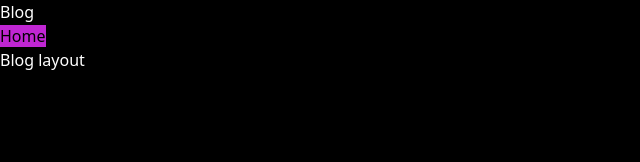
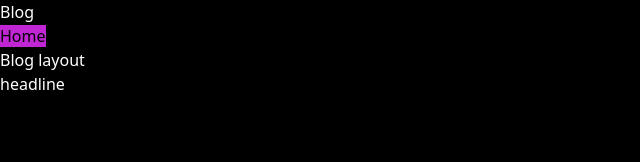
Before and after one commit to samyakkhatua/portfolio, a Next.js app: page /blog in a window 1280 px wide. Shown: the top 162 px of the page, without its empty margins (0-640 px from the left). Built offline with nearby package versions, Linux system fonts and the light colour scheme.

Commit message:
blog layout updated

```diff
--- a/app/blog/page.jsx
+++ b/app/blog/page.jsx
@@ -11,6 +11,7 @@ const Blog = () => {
 
       <div className="text-white">
         Blog layout
+        <h1>headline</h1>
 
       </div>
     </>
```
